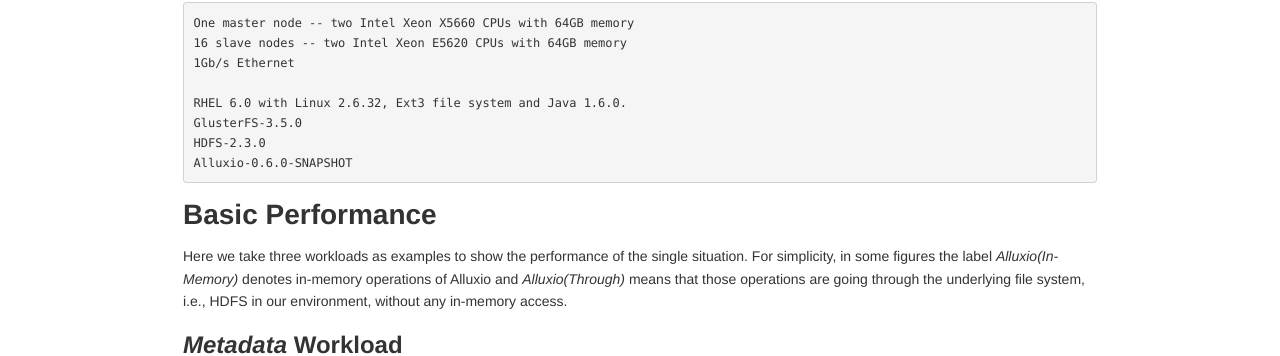
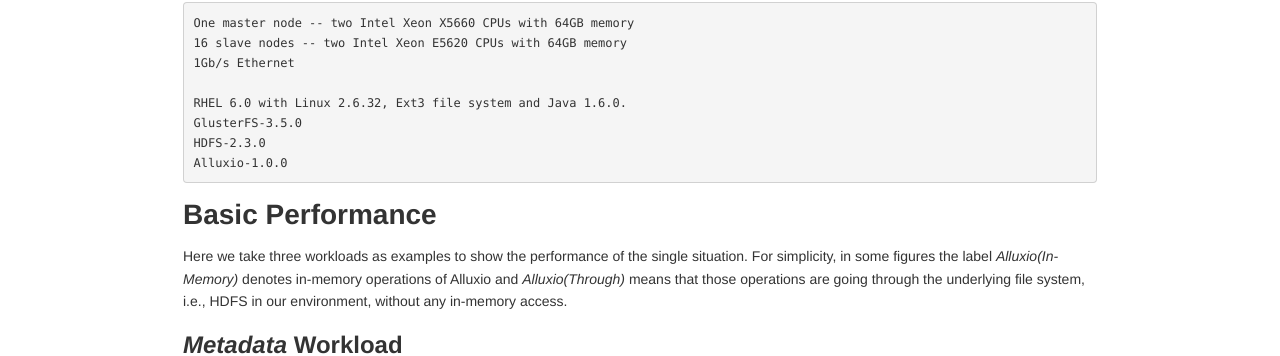
Before and after one commit to PasaLab/dfs-perf, a Jekyll site: the page built from docs/Perf-Report.md, in a window 1280 px wide and 900 px high. Shown: the part 204-560 px from the top of the window. Built offline with Jekyll 4.4.1, drawn with Linux system fonts in a browser that asks for light colours.

Commit message:
fix Alluxio version

```diff
--- a/docs/Perf-Report.md
+++ b/docs/Perf-Report.md
@@ -14,7 +14,7 @@ We have evaluated the performance of widely-used representative DFS under differ
     RHEL 6.0 with Linux 2.6.32, Ext3 file system and Java 1.6.0.
     GlusterFS-3.5.0
     HDFS-2.3.0
-    Alluxio-0.6.0-SNAPSHOT
+    Alluxio-1.0.0
 
 # Basic Performance
 
```
Also changed, not shown: docs/Pre-built-Ones.md (+2 -2 lines), 2 other files.
